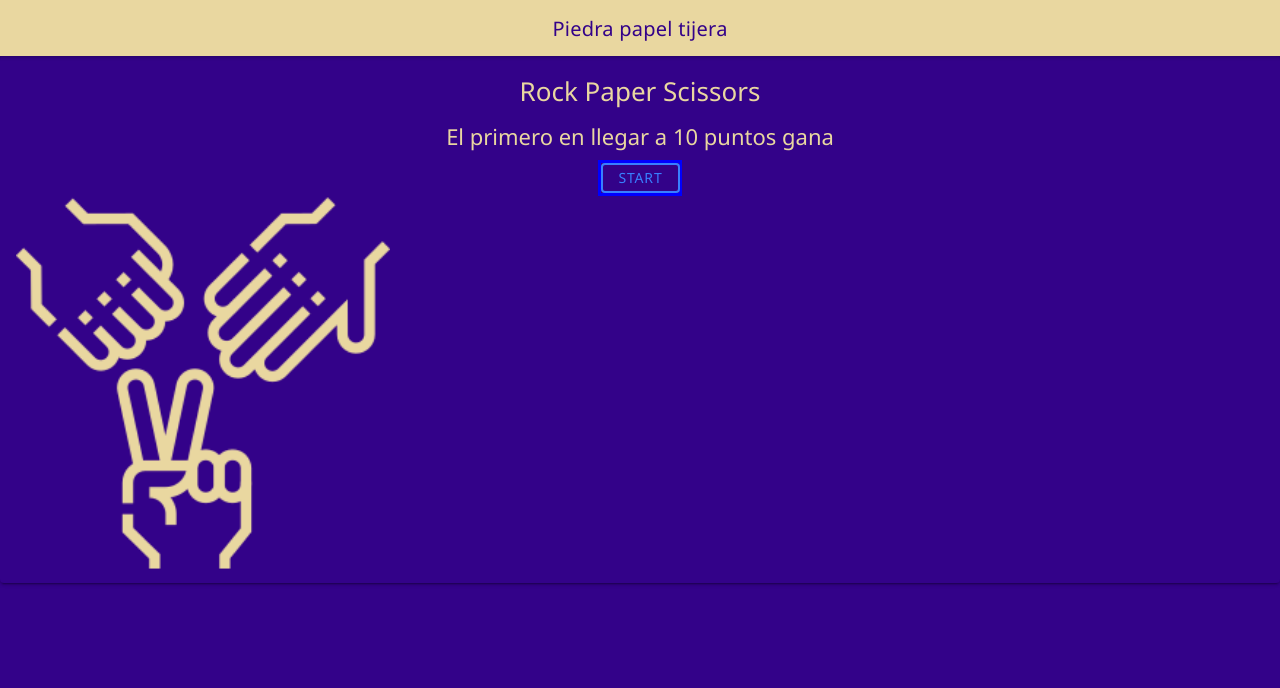
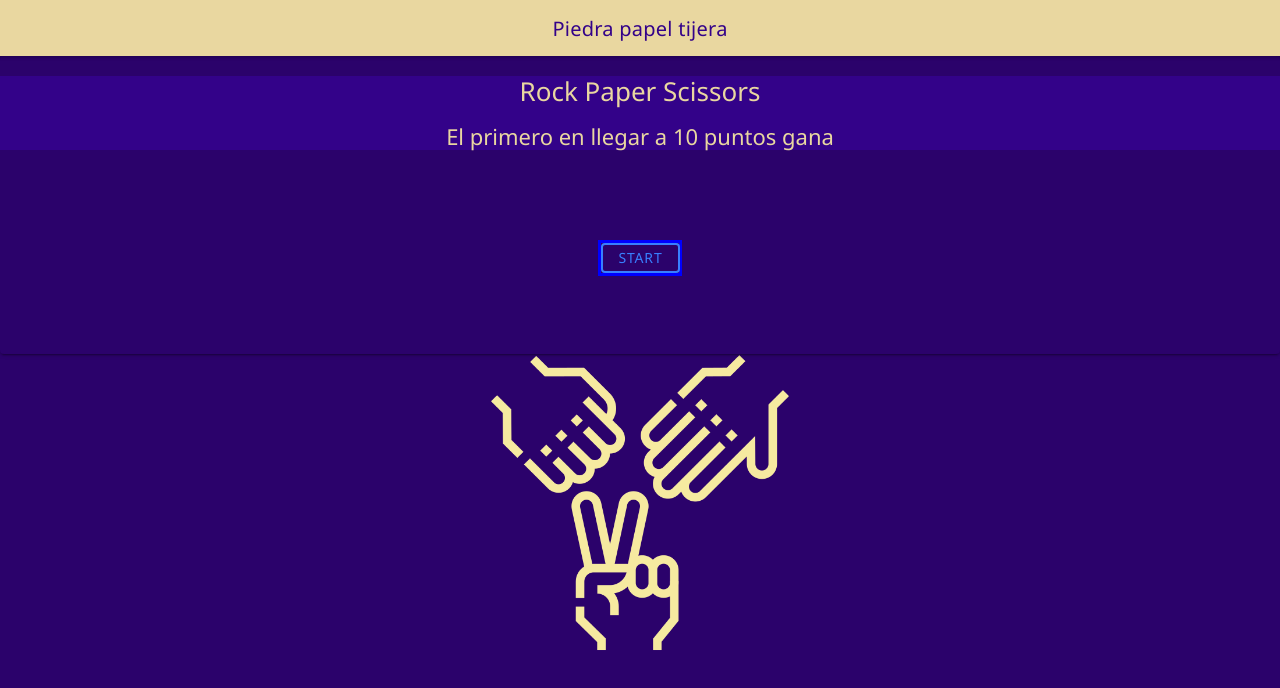
Before and after one commit to geannyna/PPT_game, a React (Create React App) app: page /index in a window 1280 px wide. Shown: the top 688 px of the page. Built offline with nearby package versions, Linux system fonts and the light colour scheme.

Commit message:
cambiado home

```diff
--- a/public/index.html
+++ b/public/index.html
@@ -9,7 +9,7 @@
     <meta name="color-scheme" content="light dark" />
     <meta
       name="viewport"
-      content="viewport-fit=cover, width=device-width, initial-scale=1.0, minimum-scale=1.0, maximum-scale=1.0, user-scalable=no"
+      content="viewport-fit=cover, width=device-width, initial-scale=1.0 user-scalable=no"
     />
     <meta name="format-detection" content="telephone=no" />
     <meta name="msapplication-tap-highlight" content="no" />
@@ -25,7 +25,8 @@
   </head>
 
   <body>
-    <div id="root"></div>
+    <div id="root">
+    </div>
   </body>
 
 </html>
--- a/src/pages/Home/Home.css
+++ b/src/pages/Home/Home.css
@@ -3,6 +3,22 @@
   justify-content:flex-end;
   text-align: center;
 }
-.img{
-  width: 30%;
+.fondo{
+  height: 40%;
 }
+.card_img{
+  display: flex;
+  justify-content:center;
+  text-align: center;
+  height: 100%;
+  width: 100%;
+}
+.start{
+  margin-top: 80px;
+  border: 2px solid rgb(223, 120, 64);
+}
+.card_body{
+  height: 40%;
+  background-color:radial-gradient(ellipse at top, #e66465, transparent), radial-gradient(ellipse at bottom, #2b026b, transparent);
+   /* #2b026b;  beige- #fee0a2 */
+}
--- a/src/pages/Home/Home.tsx
+++ b/src/pages/Home/Home.tsx
@@ -22,9 +22,9 @@ const handleClick = () => {
         </IonToolbar>
       </IonHeader>
 
-    <IonContent fullscreen className='home_background'>
+    <IonContent className='home_body'>
 
-    <IonCard>
+    <IonCard className='card_body'>
       <IonCardHeader color="mycolor">
         <IonCardTitle>
         <h1>Rock Paper Scissors</h1>
@@ -39,12 +39,17 @@ const handleClick = () => {
       <IonCardContent>
         <IonRouterLink onClick={handleClick}>
           <div>
-            <IonButton className="start" fill="outline">Start</IonButton>
+            <IonButton class='row' className="start" fill="outline">Start</IonButton>
           </div>
         </IonRouterLink>
-        <IonImg className='img' src="./img/fondo_p.png" alt=""></IonImg>
+
+
       </IonCardContent>
     </IonCard>
+     <div className='card_img'>
+
+          <IonImg src='img/fondo_1.png' className='fondo'></IonImg>
+        </div>
       </IonContent>
     </IonPage>
   );
--- a/src/theme/variables.css
+++ b/src/theme/variables.css
@@ -4,7 +4,9 @@ http://ionicframework.com/docs/theming/ */
 /** Ionic CSS Variables **/
 
 :root {
-    --ion-background-color: #330289;
+
+  height: 100%;
+    --ion-background-color: #2b026b;
     --ion-background-color-rgb: rgb(51, 2, 137);
 
     --ion-text-color: #fee0a2;
@@ -70,14 +72,12 @@ http://ionicframework.com/docs/theming/ */
    * -------------------------------------------
    */
 
-  body {
+  /* body {
   display: flex;
   flex-direction: column;
   justify-content: center;
   align-items: center;
-  background-color: var(--c-purple);
-  color: var(--c-beige);
-  }
+  } */
 
   /*
    * iOS Dark Theme
```
Also changed, not shown: public/img/fondo_1.png (added).
